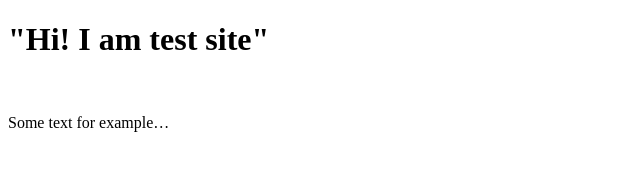
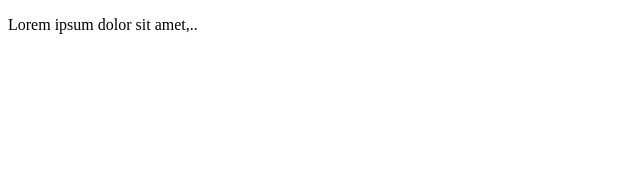
Before and after one commit to OlexLe/site_commit, a plain HTML site: page index.html in a window 1280 px wide. Shown: the whole page, without its empty margins (0-640 px from the left). Drawn offline with Linux system fonts and the light colour scheme.

Commit message:
Thrid commit

```diff
--- a/index.html
+++ b/index.html
@@ -8,8 +8,6 @@
 </head>
 <body>
 
-    <h1>"Hi! I am test site"</h1>
-    <br>
-    <p>Some text for example…</p>
+    <p>Lorem ipsum dolor sit amet,..</p>
 </body>
 </html>
```
